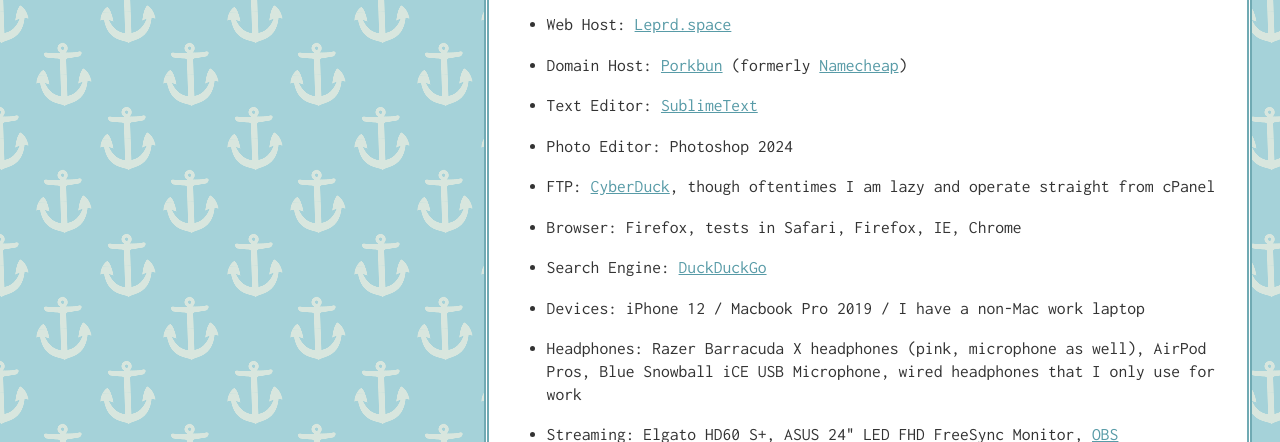
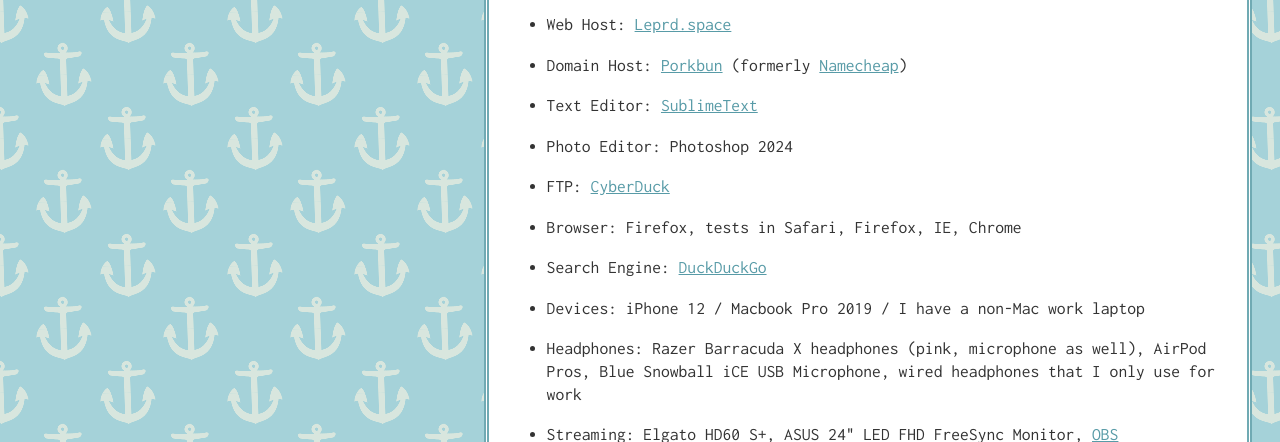
Before and after one commit to aroceu/docs, a PHP site: page /notes in a window 1280 px wide. Shown: the part 3291-3733 px from the top of the page. Run offline with PHP 8.4, Linux system fonts and the light colour scheme.

Commit message:
Update notes.php

```diff
--- a/notes.php
+++ b/notes.php
@@ -81,7 +81,7 @@
 <li>Domain Host: <a href="https://porkbun.com">Porkbun</a> (formerly <a href="https://namecheap.com">Namecheap</a>)</li>
 <li>Text Editor: <a href="https://sublimetext.com">SublimeText</a></li>
 <li>Photo Editor: Photoshop 2024</li>
-<li>FTP: <a href="https://cyberduck.io/">CyberDuck</a>, though oftentimes I am lazy and operate straight from cPanel</li>
+<li>FTP: <a href="https://cyberduck.io/">CyberDuck</a></li>
 <li>Browser: Firefox, tests in Safari, Firefox, IE, Chrome</li>
 <li>Search Engine: <a href="https://duckduckgo.com">DuckDuckGo</a></li>
 <li>Devices: iPhone 12 / Macbook Pro 2019 / I have a non-Mac work laptop</li>
```
